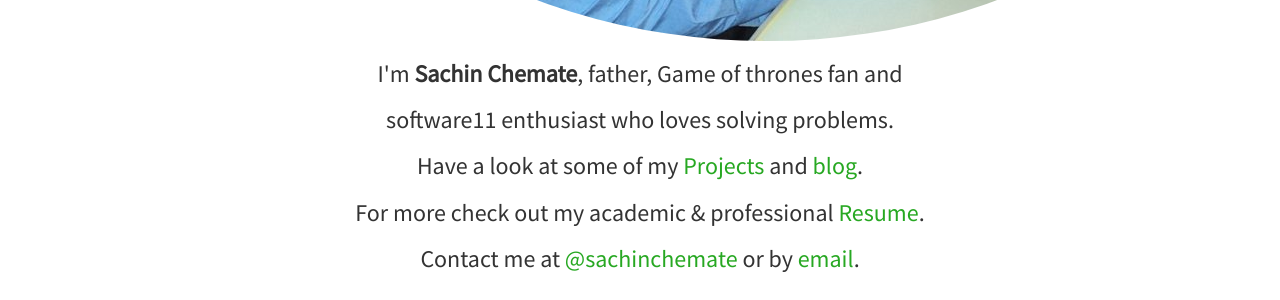
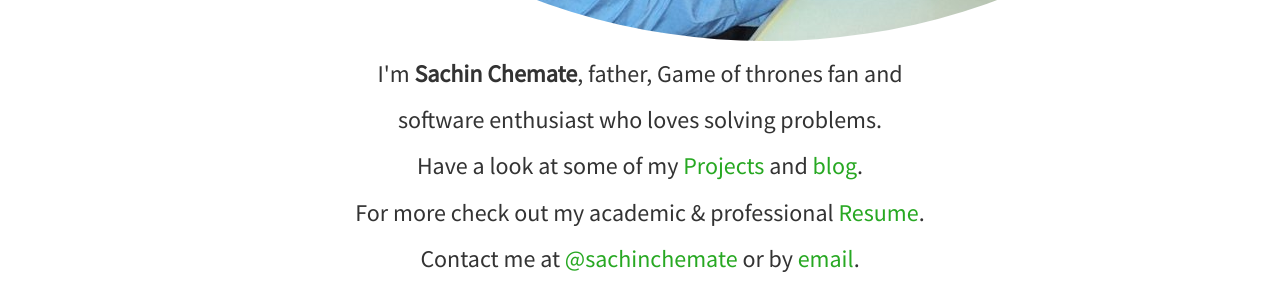
Before and after one commit to sachinchemate/mysite, a Jekyll site: the page built from index.html, in a window 1280 px wide. Shown: the part 844-1144 px from the top of the page. Built offline with Jekyll 4.4.1, drawn with Linux system fonts in a browser that asks for light colours; nearby versions of some CDN libraries.

Commit message:
Update index.html

```diff
--- a/index.html
+++ b/index.html
@@ -9,7 +9,7 @@ published: true
 		<img class="img-circle" src="{{ site.baseurl }}static/img/{{ site.avatar }}" alt="Responsive image">
 	  </div>
 	  <h3>I'm <strong>{{ site.author }}</strong>, father, Game of thrones fan and</h3>
-	  <h3>software11 enthusiast who loves solving problems.</h3>
+	  <h3>software enthusiast who loves solving problems.</h3>
 	  <h3>Have a look at some of my <a href="{{ site.baseurl }}projects.html"> Projects </a> and <a href="{{ site.baseurl }}blog.html"> blog</a>.</h3>
 	  <h3>For more check out my academic &amp; professional <a href="">Resume</a>.</h3>
 	  <h3>Contact me at <a href="https://www.linkedin.com/in/sachin85/">@sachinchemate</a> or by <a href="mailto:{{ site.email }}">email</a>.</h3>
```
